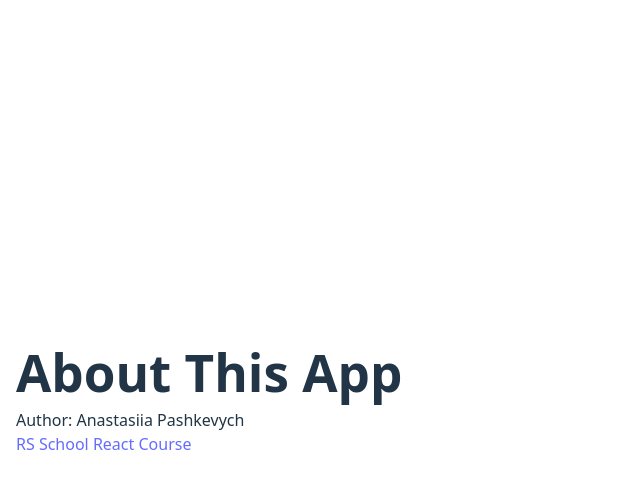
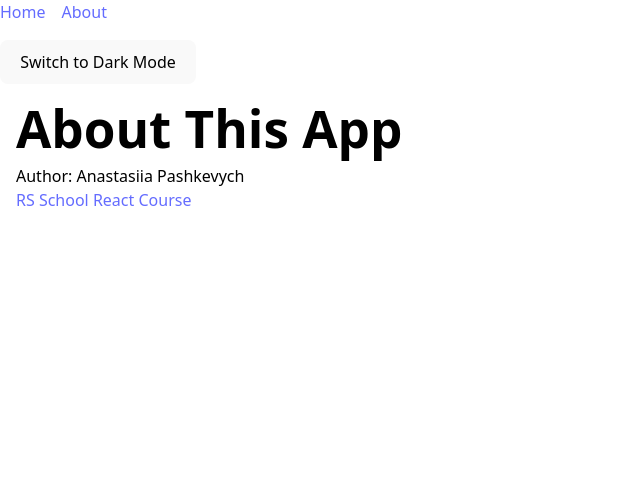
Before and after one commit to anastasiiapashk/REACT2025Q3, a React (Vite) app: page /about in a window 1280 px wide. Shown: the top 488 px of the page, without its empty margins (0-640 px from the left). Built offline with nearby package versions, Linux system fonts and the light colour scheme.

Commit message:
feat: add custom theme

```diff
--- a/src/App.tsx
+++ b/src/App.tsx
@@ -3,11 +3,14 @@ import ErrorBoundary from './ErrorBoundary.tsx';
 import HomePage from './pages/HomePage.tsx';
 import AboutPage from './pages/AboutPage.tsx';
 import NotFoundPage from './pages/NotFoundPage.tsx';
+import Header from './components/Header.tsx';
 
 const App = () => {
   return (
     <BrowserRouter>
       <ErrorBoundary>
+        <div className="min-h-screen bg-white text-black dark:bg-gray-900 dark:text-white">
+          <Header />
           <Routes>
             <Route path="/" element={<HomePage />} />
             <Route path=":page" element={<HomePage />} />
@@ -15,6 +18,7 @@ const App = () => {
             <Route path="/about" element={<AboutPage />} />
             <Route path="*" element={<NotFoundPage />} />
           </Routes>
+        </div>
       </ErrorBoundary>
     </BrowserRouter>
   );
--- /dev/null
+++ b/src/components/Header.tsx
@@ -0,0 +1,20 @@
+import { Link } from 'react-router-dom';
+import ThemeToggle from './ThemeToggle';
+
+const Header = () => {
+  return (
+    <div className="d-flex">
+      <nav className="mb-4">
+        <Link to="/" className="mr-4 text-blue-500 hover:underline">
+          Home
+        </Link>
+        <Link to="/about" className="text-blue-500 hover:underline">
+          About
+        </Link>
+      </nav>
+      <ThemeToggle></ThemeToggle>
+    </div>
+  );
+};
+
+export default Header;
--- /dev/null
+++ b/src/components/ThemeToggle.tsx
@@ -0,0 +1,16 @@
+import { useTheme } from '../context/ThemeContext';
+
+const ThemeToggle = () => {
+  const { theme, toggleTheme } = useTheme();
+
+  return (
+    <button
+      onClick={toggleTheme}
+      className="p-2 rounded border text-sm dark:bg-gray-700 dark:text-white"
+    >
+      Switch to {theme === 'light' ? 'Dark' : 'Light'} Mode
+    </button>
+  );
+};
+
+export default ThemeToggle;
--- /dev/null
+++ b/src/context/ThemeContext.tsx
@@ -0,0 +1,49 @@
+import {
+  createContext,
+  useContext,
+  useEffect,
+  useState,
+  type ReactNode,
+} from 'react';
+
+type Theme = 'light' | 'dark';
+
+interface ThemeContextProps {
+  theme: Theme;
+  toggleTheme: () => void;
+}
+
+const ThemeContext = createContext<ThemeContextProps | undefined>(undefined);
+
+export const ThemeProvider = ({ children }: { children: ReactNode }) => {
+  const [theme, setTheme] = useState<Theme>(() => {
+    if (typeof window !== 'undefined') {
+      return (localStorage.getItem('theme') as Theme) || 'light';
+    }
+    return 'light';
+  });
+
+  useEffect(() => {
+    document.documentElement.classList.remove(
+      theme === 'light' ? 'dark' : 'light'
+    );
+    document.documentElement.classList.add(theme);
+    localStorage.setItem('theme', theme);
+  }, [theme]);
+
+  const toggleTheme = () => {
+    setTheme((prev) => (prev === 'light' ? 'dark' : 'light'));
+  };
+
+  return (
+    <ThemeContext.Provider value={{ theme, toggleTheme }}>
+      {children}
+    </ThemeContext.Provider>
+  );
+};
+
+export const useTheme = () => {
+  const context = useContext(ThemeContext);
+  if (!context) throw new Error('useTheme must be used within a ThemeProvider');
+  return context;
+};
--- a/src/main.tsx
+++ b/src/main.tsx
@@ -2,12 +2,15 @@ import { StrictMode } from 'react';
 import { createRoot } from 'react-dom/client';
 import './index.css';
 import App from './App.tsx';
+import { ThemeProvider } from './context/ThemeContext.tsx';
 
 const rootElement = document.getElementById('root');
 if (!rootElement) throw new Error('Root element not found');
 
 createRoot(rootElement).render(
   <StrictMode>
-    <App />
+    <ThemeProvider>
+      <App />
+    </ThemeProvider>
   </StrictMode>
 );
--- a/src/pages/HomePage.tsx
+++ b/src/pages/HomePage.tsx
@@ -1,4 +1,4 @@
-import { Link, useSearchParams } from 'react-router-dom';
+import { useSearchParams } from 'react-router-dom';
 import Search from '../components/Search';
 import Results from '../components/Results';
 import Details from '../components/Details';
@@ -11,15 +11,7 @@ const HomePage = () => {
   const hasDetails = searchParams.get('details');
 
   return (
-    <div className="p-4">
-      <nav className="mb-4">
-        <Link to="/" className="mr-4 text-blue-500 hover:underline">
-          Home
-        </Link>
-        <Link to="/about" className="text-blue-500 hover:underline">
-          About
-        </Link>
-      </nav>
+    <div className="p-4 bg-white dark:bg-gray-900 text-black dark:text-white min-h-screen">
       <div className="flex">
         <div className={hasDetails ? 'w-1/2' : 'w-full'}>
           <Search onSearch={setSearchTerm} />
--- /dev/null
+++ b/tailwind.config.js
@@ -0,0 +1,8 @@
+module.exports = {
+    darkMode: 'class',
+    content: ['./src/**/*.{js,ts,jsx,tsx}'],
+    theme: {
+      extend: {},
+    },
+    plugins: [],
+  };
```
Lines whose indentation alone changed are shown as unchanged.
